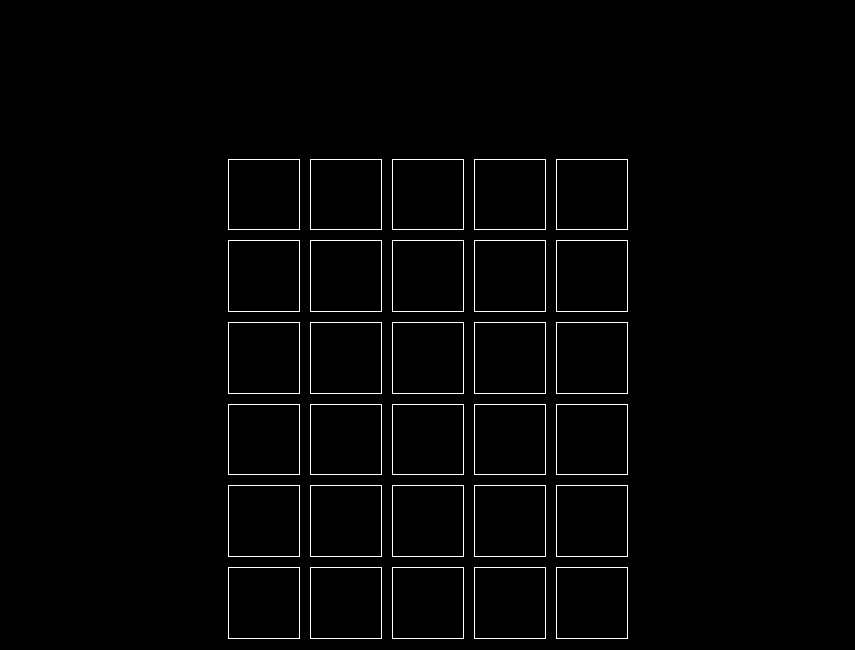
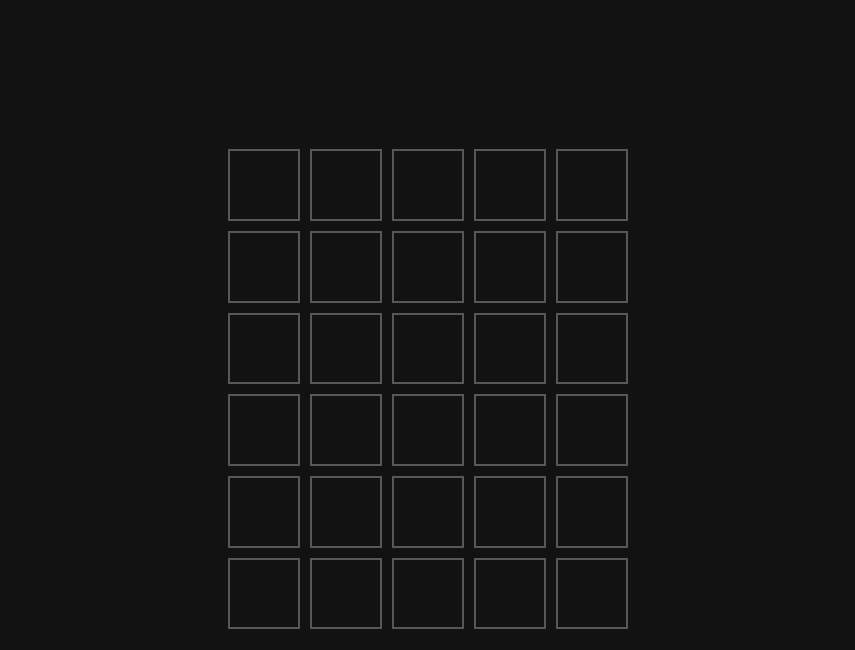
Before and after one commit to domzalex/wordle-clone, a plain HTML site: page index.html in a window 1280 px wide. Shown: the part 150-800 px from the top of the page, without its empty margins (212-1067 px from the left). Drawn offline with Linux system fonts and the light colour scheme.

Commit message:
changed styling to match original

```diff
--- a/app.js
+++ b/app.js
@@ -80,7 +80,7 @@ function init() {
         let comparisons = 0;
         if (guessedWord == word) {
             document.querySelector('.answer').innerHTML = 'Congratulations! You won!!';
-            document.querySelector('.answer').style.color = 'green';
+            document.querySelector('.answer').style.color = '#538d4e';
             newGameBtn.style.opacity = '1';
             newGameBtn.style.pointerEvents = 'all';
         }
@@ -93,11 +93,11 @@ function init() {
         for (i = 0; i < word.length; i++) {
             if (guessedWord.charAt(i) == word.charAt(i)) {
                 comparisons++;
-                letterGroup[(i + multiplier)].style.backgroundColor = 'green';
+                letterGroup[(i + multiplier)].style.backgroundColor = '#538d4e';
             } else if ((guessedWord.charAt(i) != word.charAt(i)) && (word.includes(guessedWord.charAt(i)))) {
-                letterGroup[(i + multiplier)].style.backgroundColor = 'orange';
+                letterGroup[(i + multiplier)].style.backgroundColor = '#b59f3b';
             } else if (guessedWord.charAt(i) != word.charAt(i)) {
-                letterGroup[(i + multiplier)].style.backgroundColor = 'darkslategrey';
+                letterGroup[(i + multiplier)].style.backgroundColor = '#3a3a3c';
             }
         }
         guessedWord = '';
--- a/styles.css
+++ b/styles.css
@@ -4,17 +4,20 @@
     box-sizing: border-box;
 }
 
+@import url('http://fonts.cdnfonts.com/css/helvetica-neue-9?styles=49034');
+
 body {
-    background-color: black;
+    background-color: #121213;
     color: white;
-    font-family: Arial, Helvetica, sans-serif;
+    font-family: 'Helvetica Neue';
+    font-weight: 700;
 }
 
 .main-container {
     margin: auto;
     max-width: 1200px;
     max-height: 1200px;
-    width: 50vw;
+    width: 80vw;
     height: 100vh;
     display: flex;
     flex-direction: column;
@@ -32,7 +35,7 @@ body {
     opacity: 0.5;
 }
 .answer {
-    font-size: 3em;
+    font-size: clamp(2em, 4vw, 3em);
     height: 75px;
     margin-top: 25px;
 }
@@ -48,10 +51,11 @@ body {
 }
 
 .letter {
-    border: solid 1px white;
-    text-align: center;
+    display: flex;
+    justify-content: center;
+    align-items: center;
+    border: solid 2px #565758;
     font-size: 2.5em;
-    line-height: 68px;
     text-transform: uppercase;
 }
 
```
